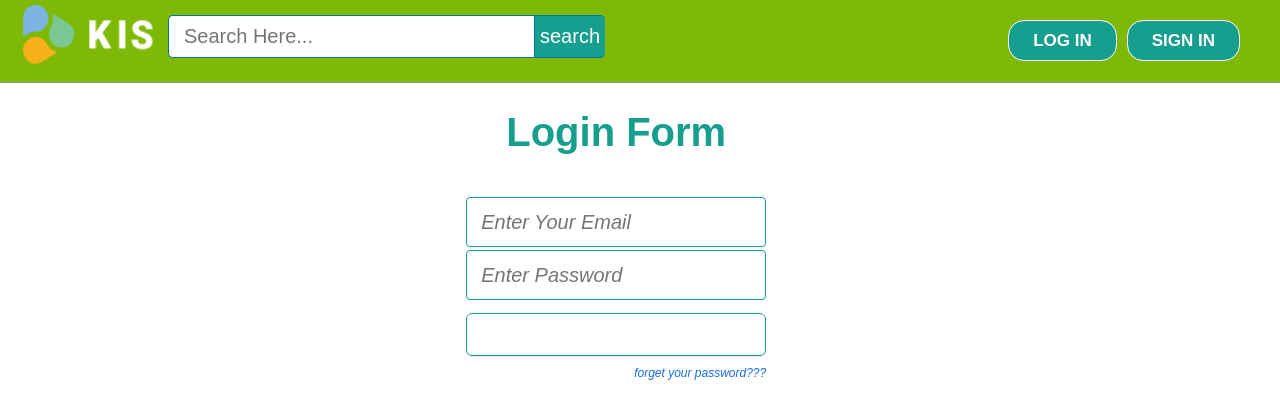
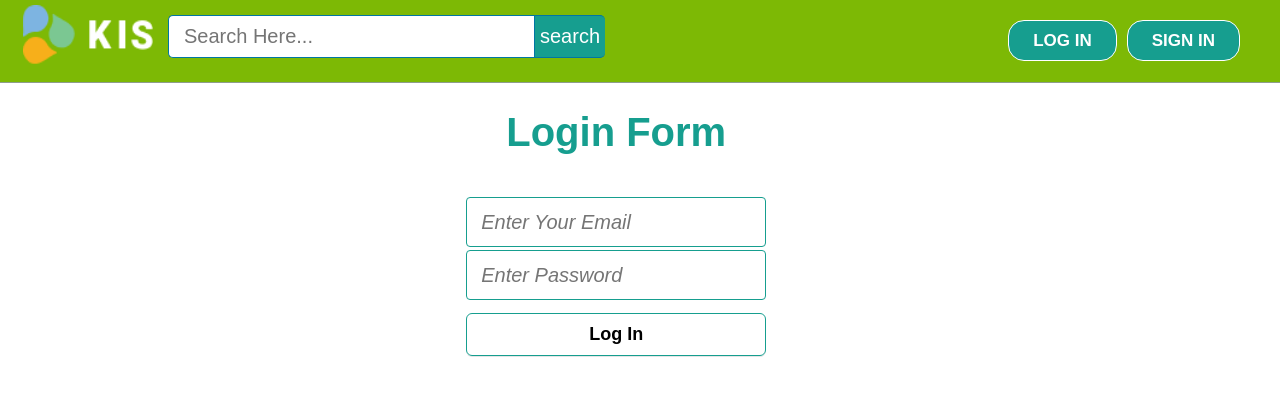
Before and after one commit to hrkis/Ecommerce-Project, a PHP site: page /login.php in a window 1280 px wide. Shown: the top 419 px of the page. Run offline with PHP 8.4, Linux system fonts and the light colour scheme.

Commit message:
Color code fixes

```diff
--- a/OurProducts/view_product.php
+++ b/OurProducts/view_product.php
@@ -72,7 +72,7 @@ if (isset($_POST['addcart'])) {
 					<div style="">
 						<h3 style="font-size: 25px; font-weight: bold; ">'.$pName.'</h3><hr>
 						<h3 style="padding: 20px 0 0 0; font-size: 20px;">Price: $ '.$price.'</h3><hr>
-						<h3 style="padding: 20px 0 0 0; font-size: 22px; ">Stock :'.$piece.'</h3>
+						<h3 style="padding: 20px 0 0 0; font-size: 22px; ">Stock :'.$available.'</h3>
 						<h3 style="padding: 20px 0 0 0; font-size: 22px; ">Description:</h3>
 						<p>
 							'.$description.'
--- a/login.php
+++ b/login.php
@@ -177,15 +177,15 @@ if(isset($_POST['activate'])){
 											</td>
 										</div>
 										<div>
-											<input name="login" class="uisignupbutton signupbutton" type="submit" value="Log In">
+											<input name="login" class="uisignupbutton signupbutton" type="submit" value="Log In" style="color:#000;">
 										</div>
 										';
 											}
 										  ?>
 										<div style="float: right;">
-											<a class="forgetpass" href="forgetpass.php">
+											<!-- <a class="forgetpass" href="forgetpass.php">
 												<span>forget your password???</span>
-											</a>
+											</a> -->
 										</div>
 										<div class="signup_error_msg">
 											<?php
--- a/signin.php
+++ b/signin.php
@@ -205,7 +205,7 @@ $_POST['last_name'] = trim($_POST['last_name']);
 														</td>
 													</div>
 													<div>
-														<input name="signup" class="uisignupbutton signupbutton" type="submit" value="Sign Me Up!">
+														<input name="signup" class="uisignupbutton signupbutton" type="submit" value="Sign Me Up!" style="color:#000;">
 													</div>
 													<div class="signup_error_msg">';
 
```
Also changed, not shown: README.md.
